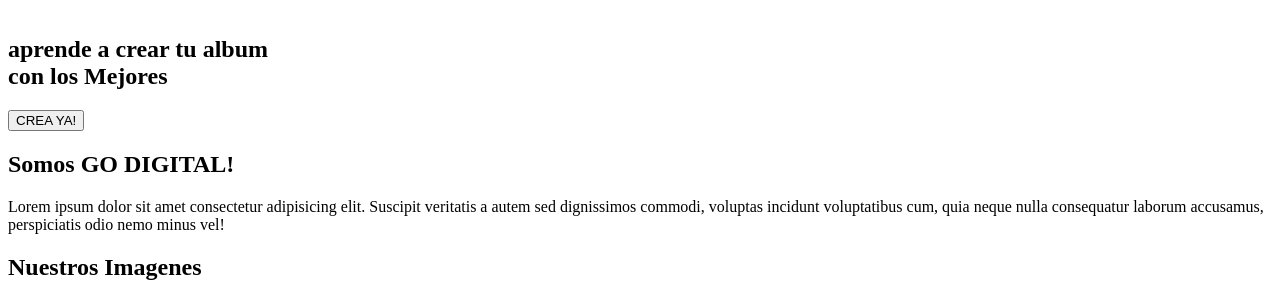
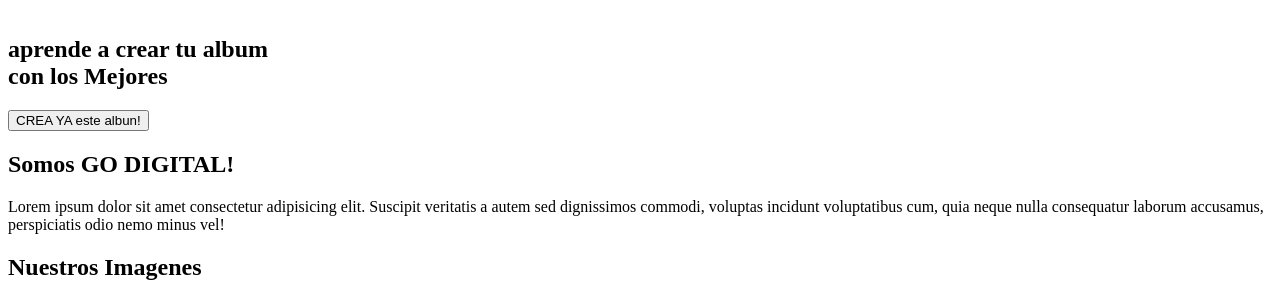
Before and after one commit to RaulBrayan/Sistema_fotos, a PHP site: page /usuario1.php in a window 1280 px wide. Shown: the part 332-632 px from the top of the page. Run offline with PHP 8.4, Linux system fonts and the light colour scheme; some libraries are stand-ins or nearby versions.

Commit message:
agrega el mensage en el maid

```diff
--- a/pages/usuario1.php
+++ b/pages/usuario1.php
@@ -6,7 +6,7 @@ include 'includes/menu_usuario.php';
 <br>
     <section id="hero">
         <h1>aprende a crear tu album <br>con los Mejores</h1>
-        <button>CREA YA!</button>
+        <button>CREA YA este albun!</button>
     </section>
 
     <section id="somos-proya">
```
